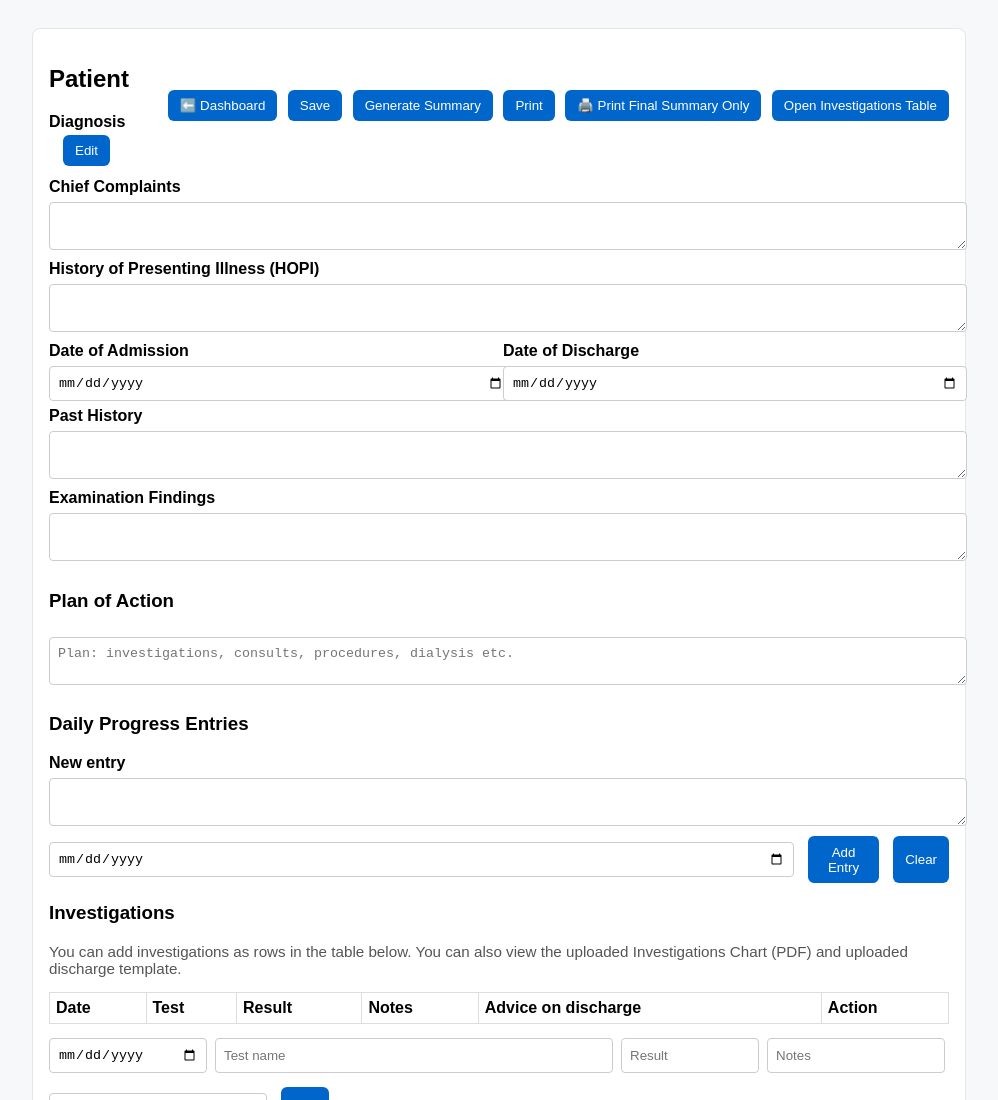
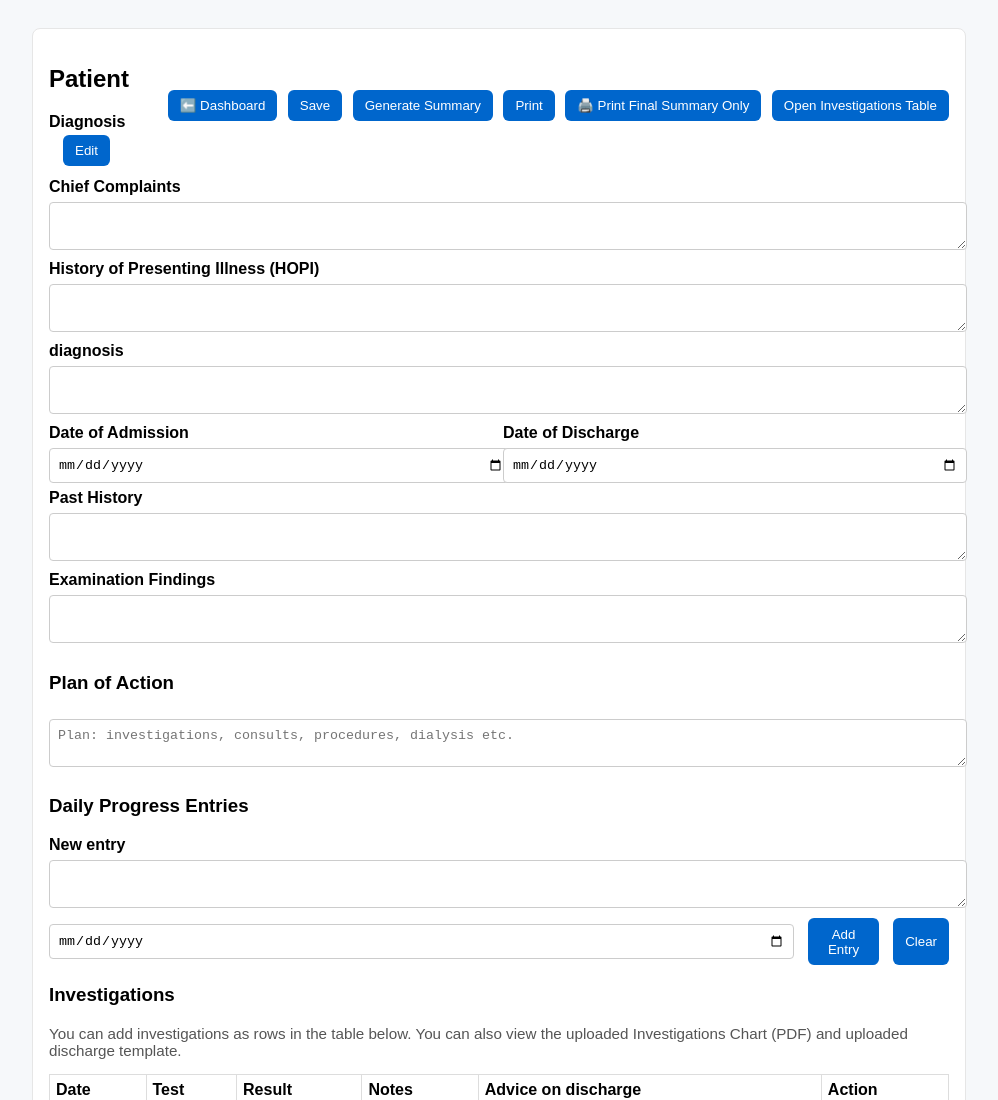
Before and after one commit to dcakhil2025/patient-app2, a plain HTML site: page patient.html in a window 1280 px wide. Shown: the top 1100 px of the page, without its empty margins (141-1139 px from the left). Drawn offline with Linux system fonts and the light colour scheme.

Commit message:
Update patient.html

```diff
--- a/patient.html
+++ b/patient.html
@@ -62,6 +62,10 @@ input, textarea, select{width:100%;padding:8px;margin:6px 0;border:1px solid #cc
 
     <label>History of Presenting Illness (HOPI)</label>
     <textarea id="hopi"></textarea>
+
+    <label>diagnosis</label>
+    <textarea id="hopi"></textarea>
+
 
     <div style="display:flex;gap:8px;">
       <div style="flex:1">
```
